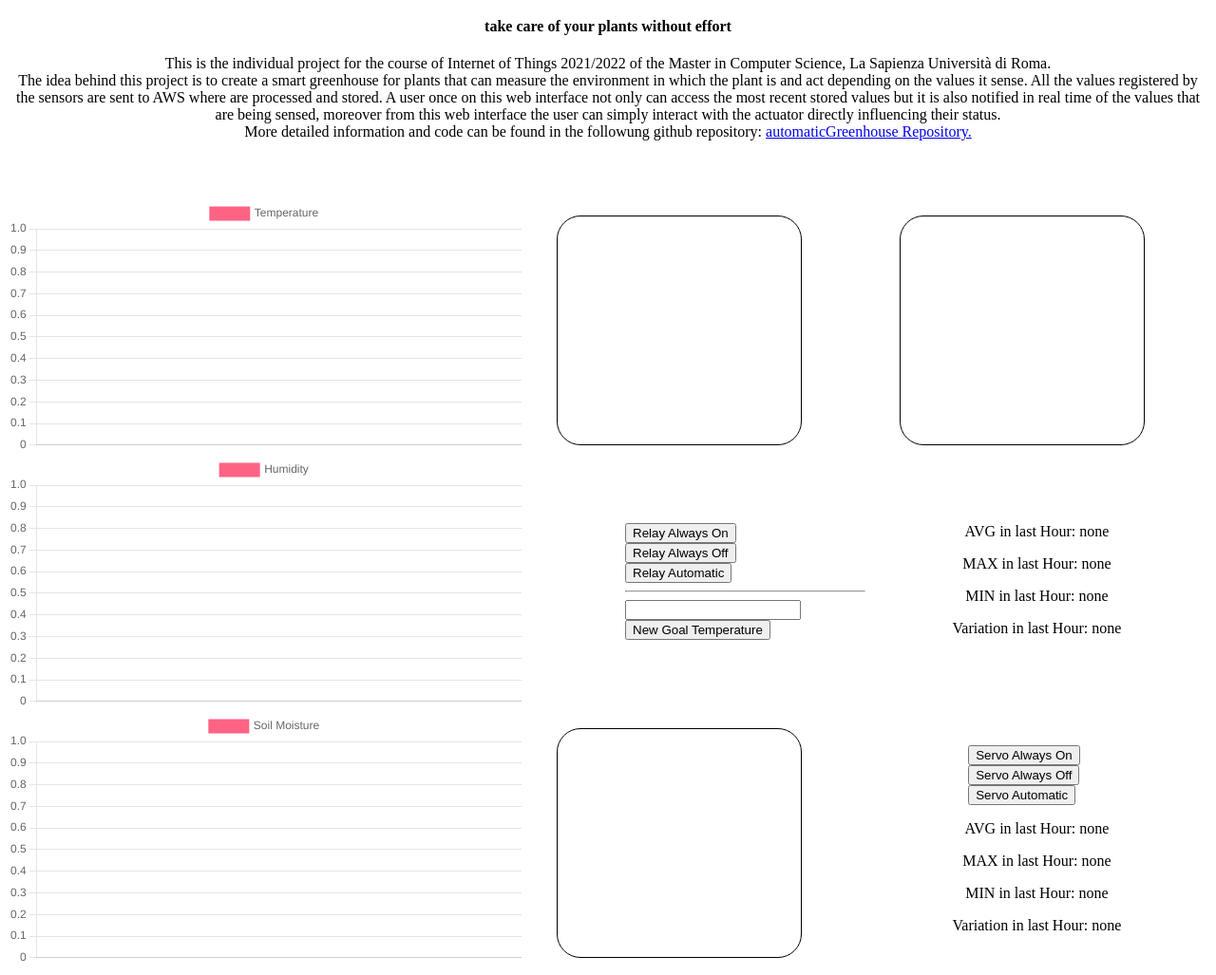
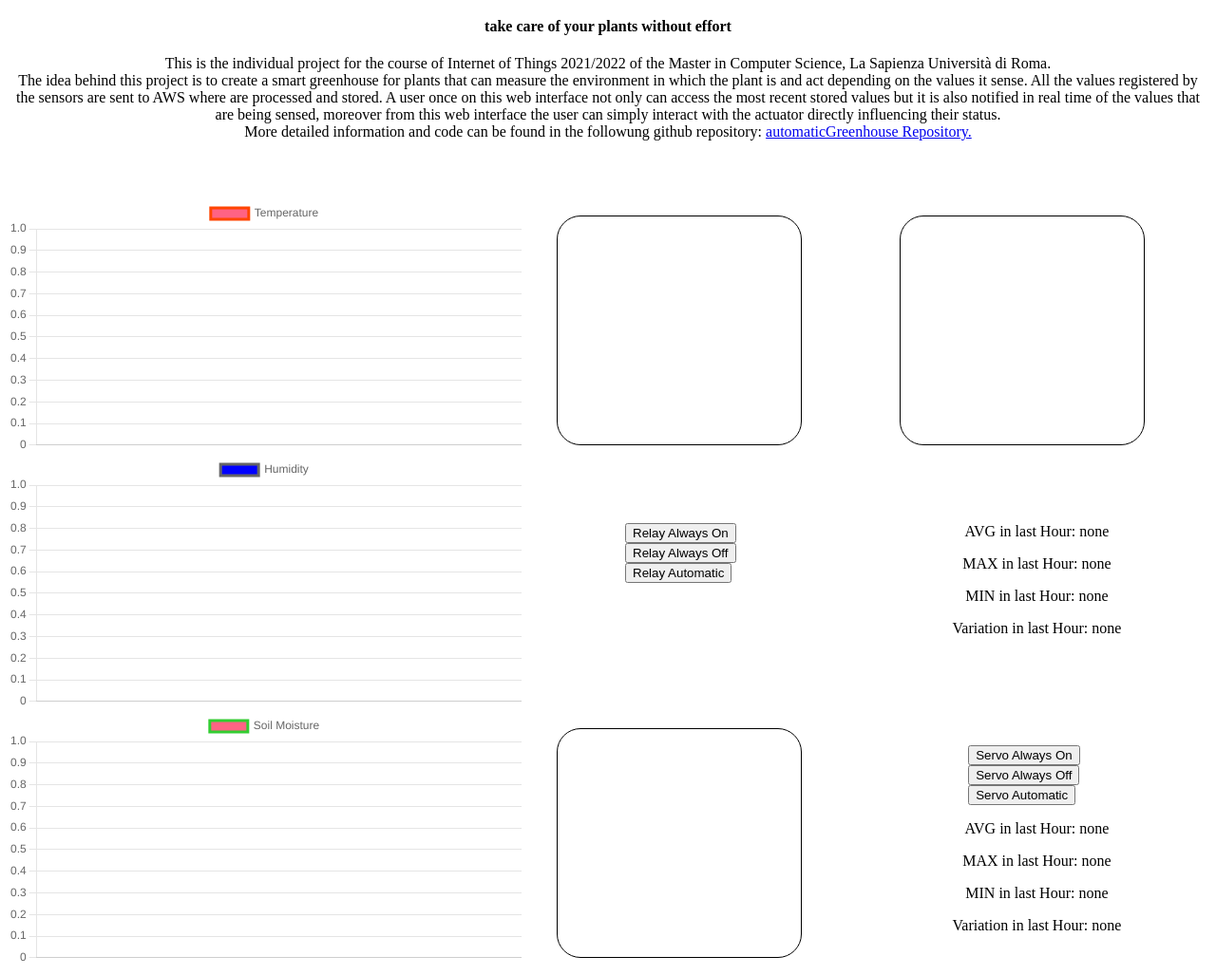
Before and after one commit to andreamazzitelli/automaticGreenhouse, a plain HTML site: page web app/index.html in a window 1280 px wide. Shown: the part 69-1096 px from the top of the page at 95% size. Drawn offline with nearby package versions, Linux system fonts and the light colour scheme; no server answers.

Commit message:
Add files via upload

```diff
--- a/web app/index.html
+++ b/web app/index.html
@@ -97,12 +97,14 @@
         <button type="button" id="r0" onclick="sendCommand('r0')"> Relay Always Off</button>
         <div></div>
         <button type="button" id="r2" onclick="sendCommand('r2')"> Relay Automatic</button>
+        <!--
         <hr>
         <form>
           <input type="number" name="temp" id="temp_field">
           <input type="button" value="New Goal Temperature"
             onclick="sendCommand(document.getElementById('temp_field').value)">
         </form>
+        -->
       </div>
     </div>
     <div class="buttons2">
@@ -148,7 +150,7 @@
       datasets: [{
         label: 'Temperature',
         backgroundColor: 'rgb(255, 99, 132)',
-        borderColor: 'rgb(255, 99, 132)',
+        borderColor: 'rgb(255,69,0)',
         fill: false,
         tension: 0.4,
         data: [],
@@ -158,8 +160,8 @@
       labels: labels_hum,
       datasets: [{
         label: 'Humidity',
-        backgroundColor: 'rgb(255, 99, 132)',
-        borderColor: 'rgb(255, 99, 132)',
+        backgroundColor: 	'rgb(0,0,255)',
+        borderColor: ' ',
         fill: false,
         tension: 0.4,
         data: [],
@@ -171,7 +173,7 @@
       datasets: [{
         label: 'Soil Moisture',
         backgroundColor: 'rgb(255, 99, 132)',
-        borderColor: 'rgb(255, 99, 132)',
+        borderColor: 'rgb(50,205,50)',
         fill: false,
         tension: 0.4,
         data: [],
@@ -452,8 +454,8 @@
           .then(data => { console.log("EHI"); console.log(data.status); console.log("EHO"); return data; })
           .catch(err => { console.log(err); return 1 })
         if (result == 1) {
-          //alert("CANNOT SEND THE COMMAND, TRY AGAIN")
-          //return; //DA DECOMMENTARE
+          alert("CANNOT SEND THE COMMAND, TRY AGAIN")
+          return;
         }
 
         setLocalStorage(commad)
```
